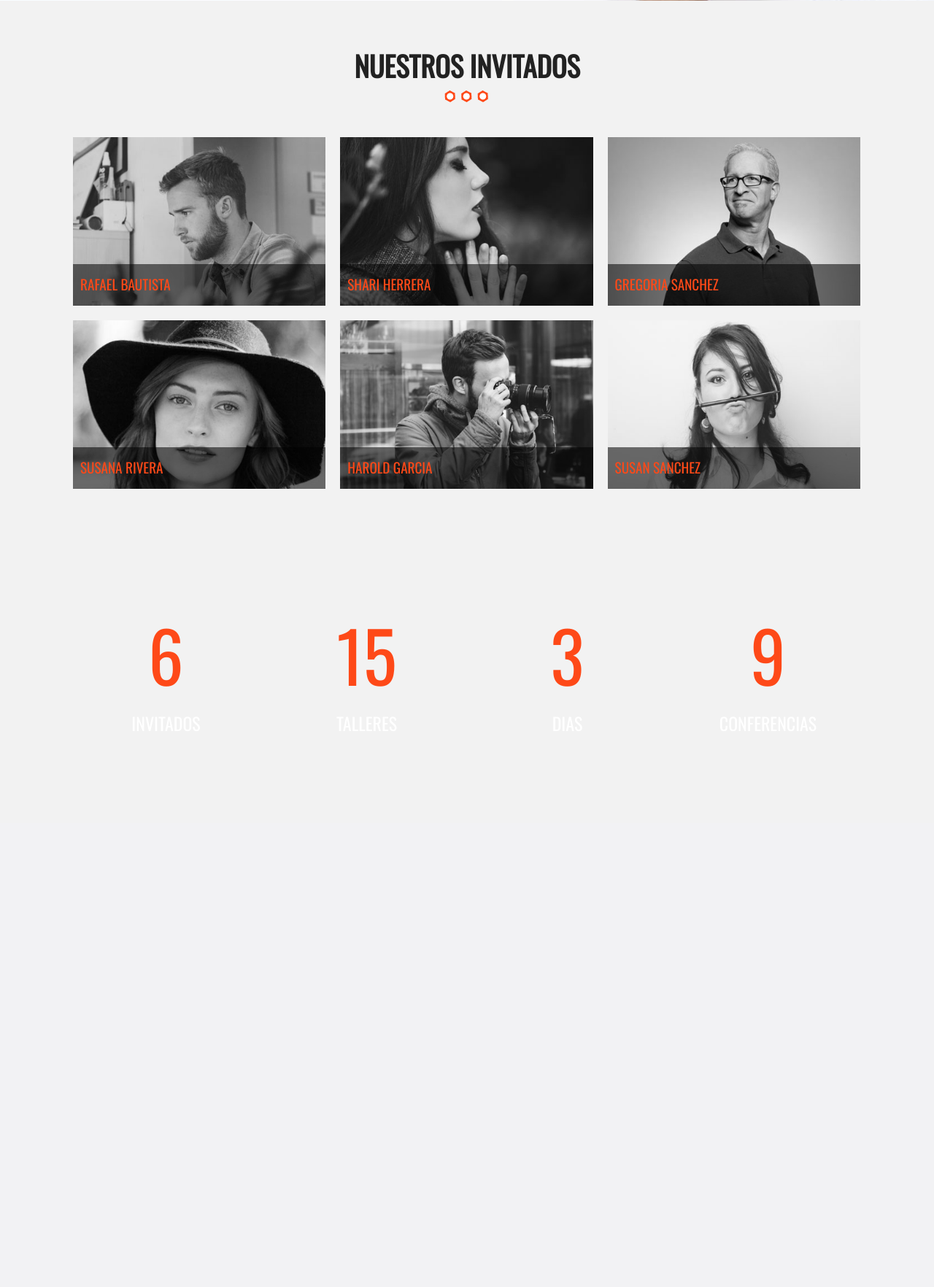
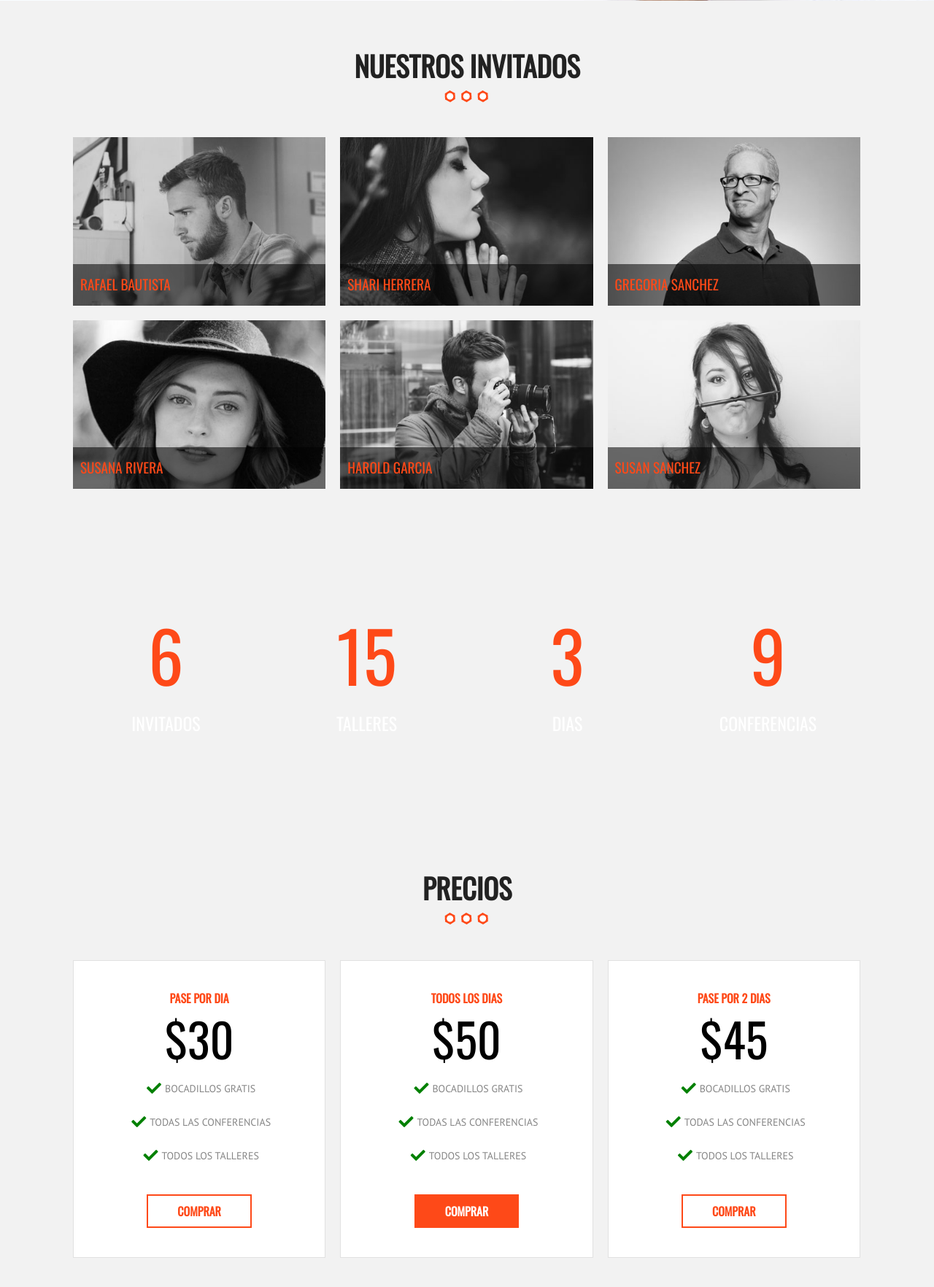
Before and after one commit to bortiz01/udemy-dwc-GDLWebCamp, a PHP site: page / in a window 1280 px wide. Shown: the part 2312-4076 px from the top of the page at 73% size. Before the commit the page ends 3314 px from the top, so only its background shows below. Run offline with PHP 8.4, Linux system fonts and the light colour scheme; grey boxes are pictures that could not be loaded.

Commit message:
add section > precios

```diff
--- a/css/main.css
+++ b/css/main.css
@@ -92,6 +92,8 @@ textarea {
   --backgroundMain: #f2f2f2;
   --mainColor: #fe4918;
   --backgroundBar: #353535;
+  --borderInactive: #e1e1e1;
+  --borderActive: #fe4918;
 }
 
 html {
@@ -177,10 +179,17 @@ h3 {
   margin-top: 20px;
   display: inline-block;
   transition: all 0.3s ease;
+  border: 2px solid var(--mainColor);
 }
 
 .button:hover {
   background-color: #e33000;
+}
+
+.button.hollow,
+.button.hollow:hover {
+  background-color: white;
+  color: var(--mainColor);
 }
 
 ul {
@@ -570,7 +579,67 @@ p.numero {
   font-size: 4em;
   display: block;
   margin: 0 0 10px 0;
+  font-family: "Oswald", sans-serif;
 }
+
+/* --------------------------------- Tabla de Precios -------------------------------- */
+ul.lista-precios > li {
+  padding: 10px;
+}
+
+@media only screen and (min-width: 768px) {
+  ul.lista-precios > li {
+    float: left;
+    width: 33.3%;
+  }
+}
+
+div.tabla-precio {
+  border: 1px solid var(--borderInactive);
+  background-color: white;
+  padding: 40px 0;
+  text-align: center;
+  transition: all 0.3s ease;
+}
+
+div.tabla-precio:hover {
+  transform: scale(1.1);
+  border: 1px solid var(--borderActive);
+  box-shadow: 0px 0px 50px #666;
+}
+
+div.tabla-precio ul li {
+  font-family: "PT Sans", sans-serif;
+  font-size: 14px;
+  margin-bottom: 20px;
+  text-transform: uppercase;
+  color: #868686;
+  line-height: 26px;
+}
+
+div.tabla-precio ul li::before {
+  font-family: 'Font Awesome 5 Free';
+  display: inline-block;
+  vertical-align: top;
+  padding: 0 5px;
+  font-size: 20px;
+  color: green;
+  -webkit-font-smoothing: antialiased;
+  content: '\f00c';
+  font-weight: 900;
+}
+
+div.tabla-precio h3 {
+  font-family: "Oswald", sans-serif;
+  font-size: 16px;
+  text-transform: uppercase;
+}
+
+div.tabla-precio p.numero {
+  color: black;
+  margin-top: 20px 0;
+}
+
 
 /* ==========================================================================
    Helper classes
--- a/index.html
+++ b/index.html
@@ -197,6 +197,53 @@
     </div>
   </div>
 
+  <section class="precios seccion">
+    <h2>Precios</h2>
+    <div class="contenedor">
+      <ul class="lista-precios clearfix">
+        <li>
+          <div class="tabla-precio">
+            <h3>Pase por dia</h3>
+            <p class="numero">$30</p>
+            <ul>
+              <li>Bocadillos Gratis</li>
+              <li>Todas las Conferencias</li>
+              <li>Todos los Talleres</li>
+            </ul>
+            <a href="#" class="button hollow">Comprar</a>
+          </div>
+        </li>
+
+        <li>
+          <div class="tabla-precio">
+            <h3>Todos los dias</h3>
+            <p class="numero">$50</p>
+            <ul>
+              <li>Bocadillos Gratis</li>
+              <li>Todas las Conferencias</li>
+              <li>Todos los Talleres</li>
+            </ul>
+            <a href="#" class="button">Comprar</a>
+          </div>
+        </li>
+
+        <li>
+          <div class="tabla-precio">
+            <h3>Pase por 2 dias</h3>
+            <p class="numero">$45</p>
+            <ul>
+              <li>Bocadillos Gratis</li>
+              <li>Todas las Conferencias</li>
+              <li>Todos los Talleres</li>
+            </ul>
+            <a href="#" class="button hollow">Comprar</a>
+          </div>
+        </li>
+      </ul>
+    </div>
+  </section>
+
+
   <!-- -------------------------- Custom Code - End -------------------------- -->
 
   <script src="js/vendor/modernizr-3.11.2.min.js"></script>
```
